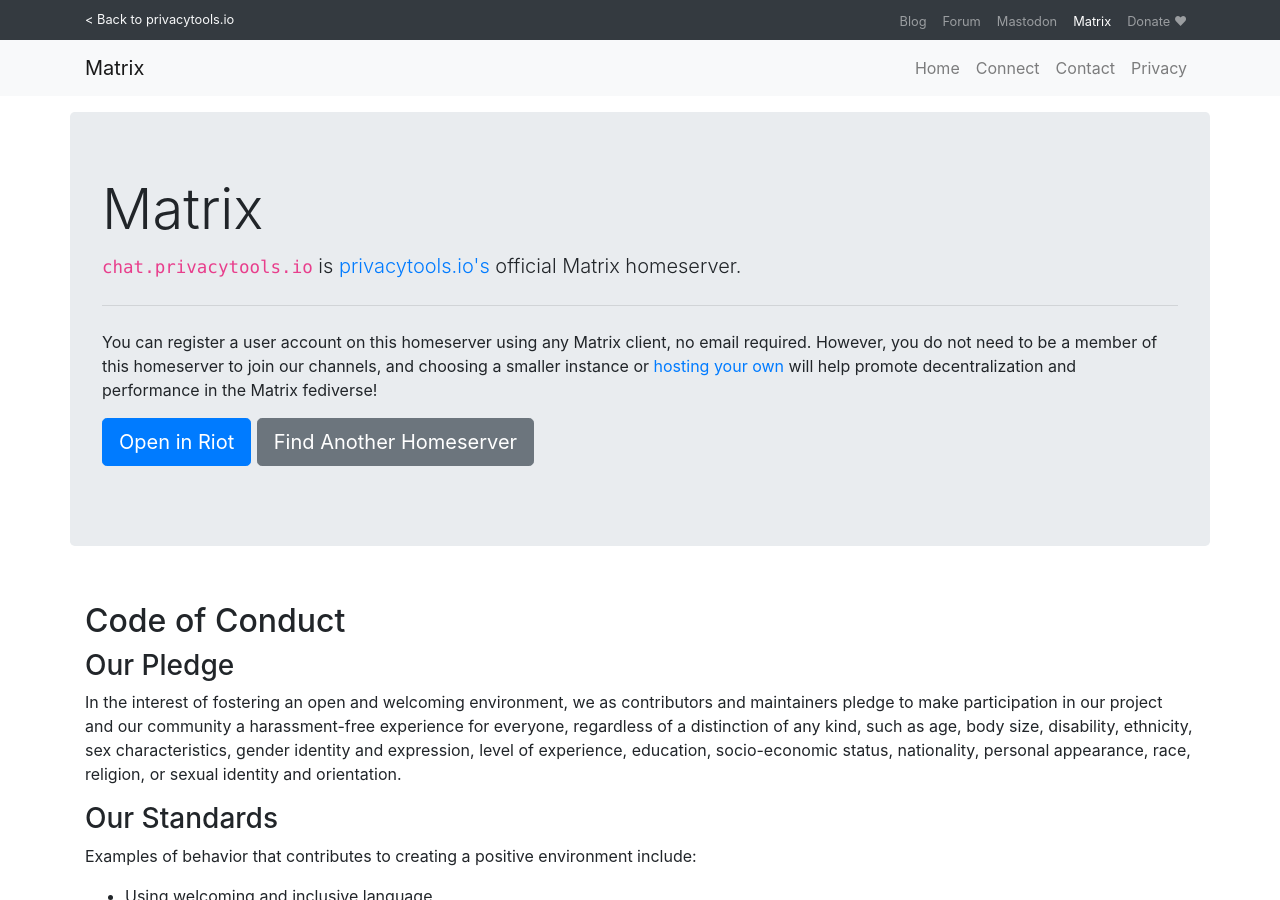
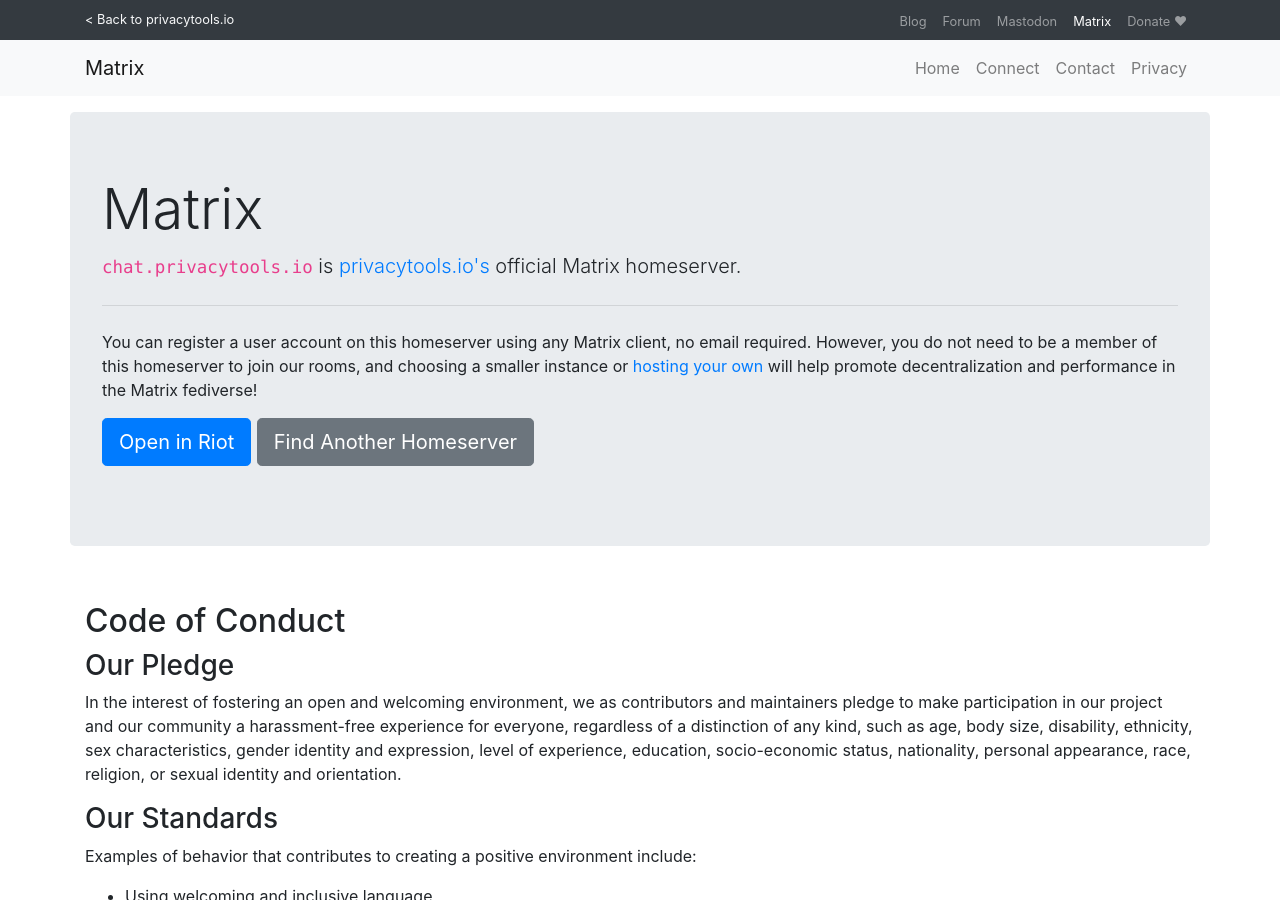
Before and after one commit to privacytools/static-sites, a Jekyll site: the page built from chat/index.html, in a window 1280 px wide and 900 px high. Built offline with Jekyll 4.4.1, drawn with Linux system fonts in a browser that asks for light colours; some of the changed text lies outside the part shown.

Commit message:
Correct room listing

```diff
--- a/chat/index.html
+++ b/chat/index.html
@@ -7,7 +7,7 @@
     <h1 class="display-4">Matrix</h1>
     <p class="lead"><code>chat.privacytools.io</code> is <a href="https://www.privacytools.io/">privacytools.io's</a> official Matrix homeserver.</p>
     <hr class="my-4">
-    <p>You can register a user account on this homeserver using any Matrix client, no email required. However, you do not need to be a member of this homeserver to join our channels, and choosing a smaller instance or <a href="https://matrix.org/docs/guides/installing-synapse">hosting your own</a> will help promote decentralization and performance in the Matrix fediverse!</p>
+    <p>You can register a user account on this homeserver using any Matrix client, no email required. However, you do not need to be a member of this homeserver to join our rooms, and choosing a smaller instance or <a href="https://matrix.org/docs/guides/installing-synapse">hosting your own</a> will help promote decentralization and performance in the Matrix fediverse!</p>
     <p class="lead">
       <a class="btn btn-primary btn-lg" href="https://riot.privacytools.io/" role="button">Open in Riot</a>
       <a class="btn btn-secondary btn-lg" href="https://www.hello-matrix.net/public_servers.php" role="button">Find Another Homeserver</a>
```
Also changed, not shown: other parts of chat/index.html (+3 -4 lines).
